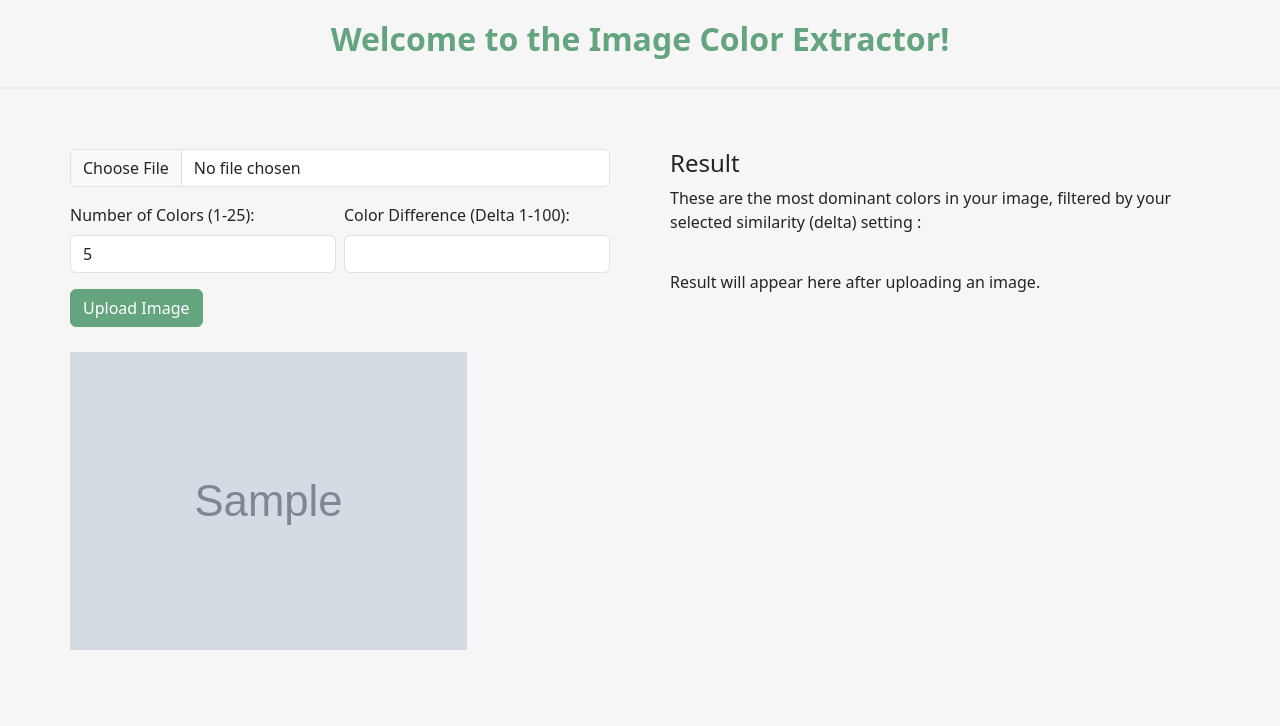
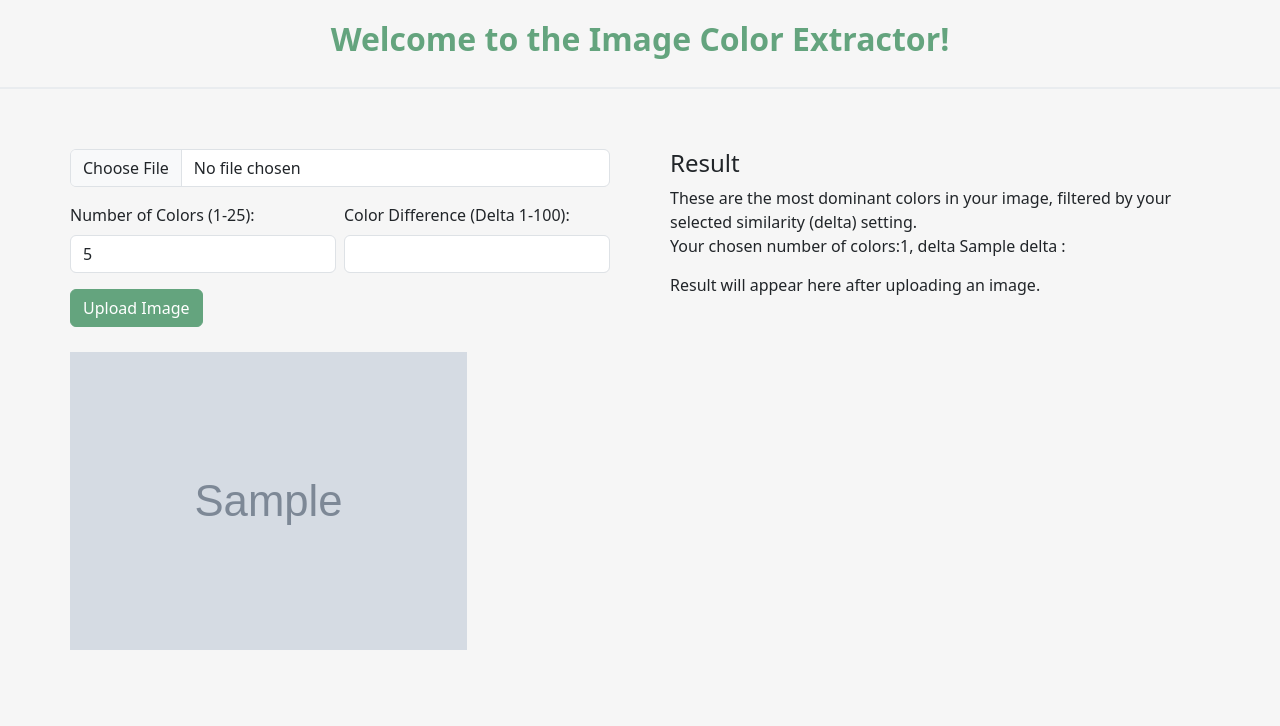
Before and after one commit to LegradiK/image_color_extractor, a Flask app: template templates/home.html in a window 1280 px wide. Shown: the top 726 px of the page. Run offline with Flask 3, Linux system fonts and the light colour scheme; the template is opened without the code that fills it: most values are stand-ins (such as "Sample title", 1, 10 or a date in 2020); grey boxes marked "Sample" are stand-in pictures.

Commit message:
change to readme file, home.html

```diff
--- a/main.py
+++ b/main.py
@@ -70,7 +70,9 @@ def home():
             "home.html",
             image_url=image_url,
             colors=colors,
-            top_colors=top_colors_list
+            top_colors=top_colors_list,
+            num_colors=top_x,
+            delta=delta
         )
 
     else:
--- a/static/style.css
+++ b/static/style.css
@@ -26,6 +26,10 @@ a:hover {
     color:#467356;
     text-decoration:none;
     cursor:pointer;
+}
+
+p {
+    margin: 0;
 }
 
 /* HEADER */
@@ -100,7 +104,8 @@ a:hover {
 /* RESULT */
 .result-box {
     flex: 1;
-    margin-top: 20px;
+    margin-top: 15px;
+    margin-bottom: 10px;
 }
 
 /* FOOTER */
--- a/templates/home.html
+++ b/templates/home.html
@@ -33,7 +33,10 @@
     <div class="right-box">
         <h4>Result</h4>
         <p class="explanation_text">
-            These are the most dominant colors in your image, filtered by your selected similarity (delta) setting :
+            These are the most dominant colors in your image, filtered by your selected similarity (delta) setting.
+        </p>
+        <p class="user_choices">
+            Your chosen number of colors:{{ num_colors }}, delta {{ delta }} :
         </p>
         {% if colors %}
             <div class="result-box">
```
Also changed, not shown: README.md.
